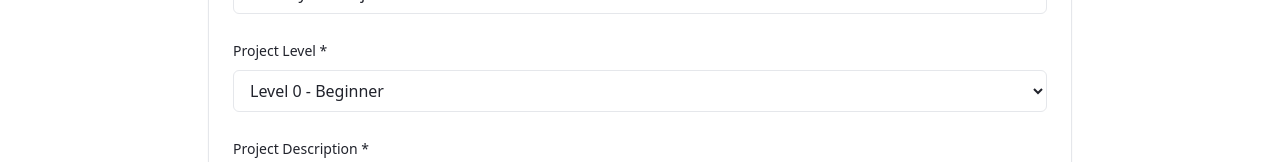
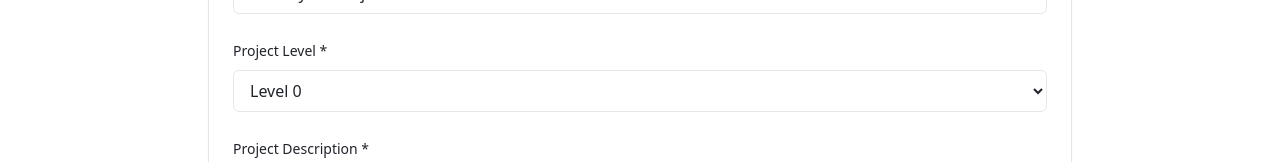
Before and after one commit to Omar-rizk1/campus-folio-flare, a React (Vite) app: page /upload in a window 1280 px wide. Shown: the part 464-626 px from the top of the page. Built offline with nearby package versions, Linux system fonts and the light colour scheme.

Commit message:
Refactor level selection
Update level selection options to use numerical values (0-5) instead of descriptive text.

```diff
--- a/src/pages/Upload.tsx
+++ b/src/pages/Upload.tsx
@@ -274,12 +274,12 @@ const Upload = () => {
                   className="w-full px-3 py-2 border border-input rounded-md bg-background text-foreground"
                   required
                 >
-                  <option value={0}>Level 0 - Beginner</option>
-                  <option value={1}>Level 1 - Basic</option>
-                  <option value={2}>Level 2 - Intermediate</option>
-                  <option value={3}>Level 3 - Advanced</option>
-                  <option value={4}>Level 4 - Expert</option>
-                  <option value={5}>Level 5 - Master</option>
+                  <option value={0}>Level 0</option>
+                  <option value={1}>Level 1</option>
+                  <option value={2}>Level 2</option>
+                  <option value={3}>Level 3</option>
+                  <option value={4}>Level 4</option>
+                  <option value={5}>Level 5</option>
                 </select>
               </div>
 
```
